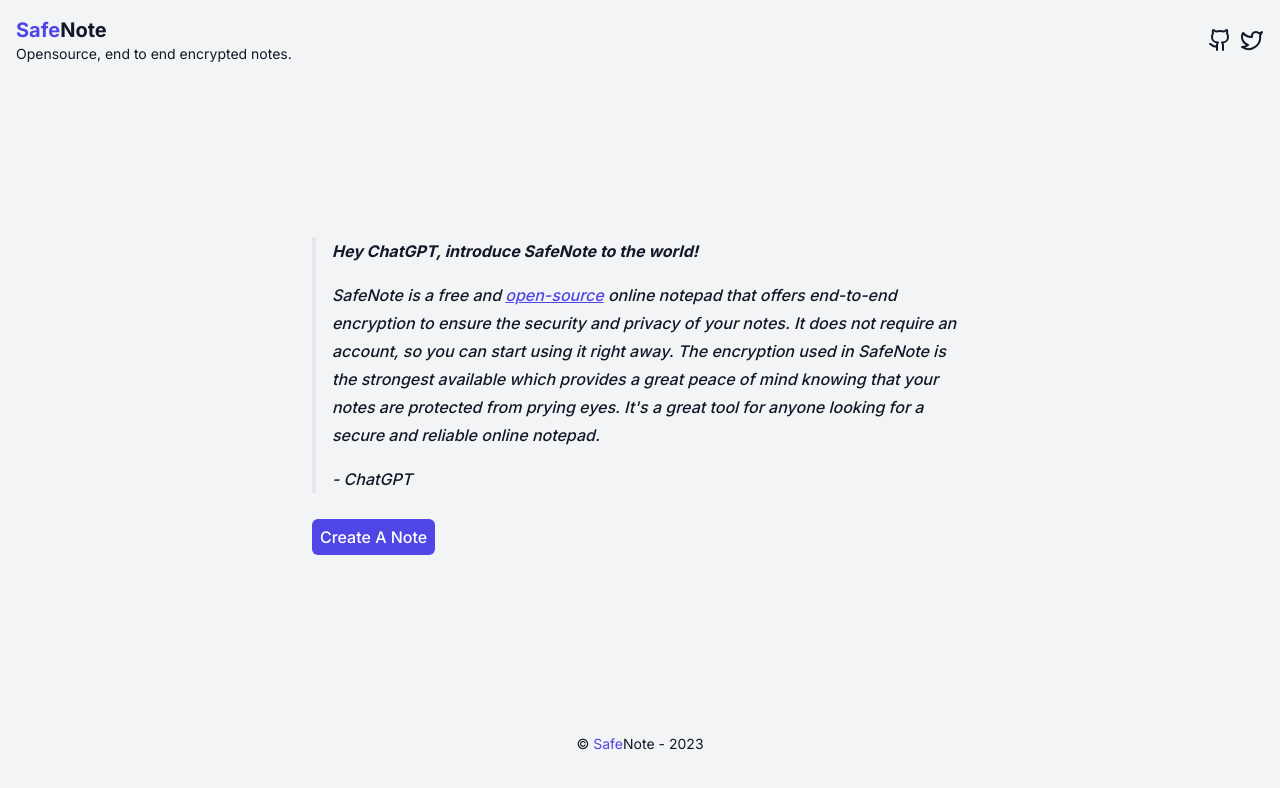
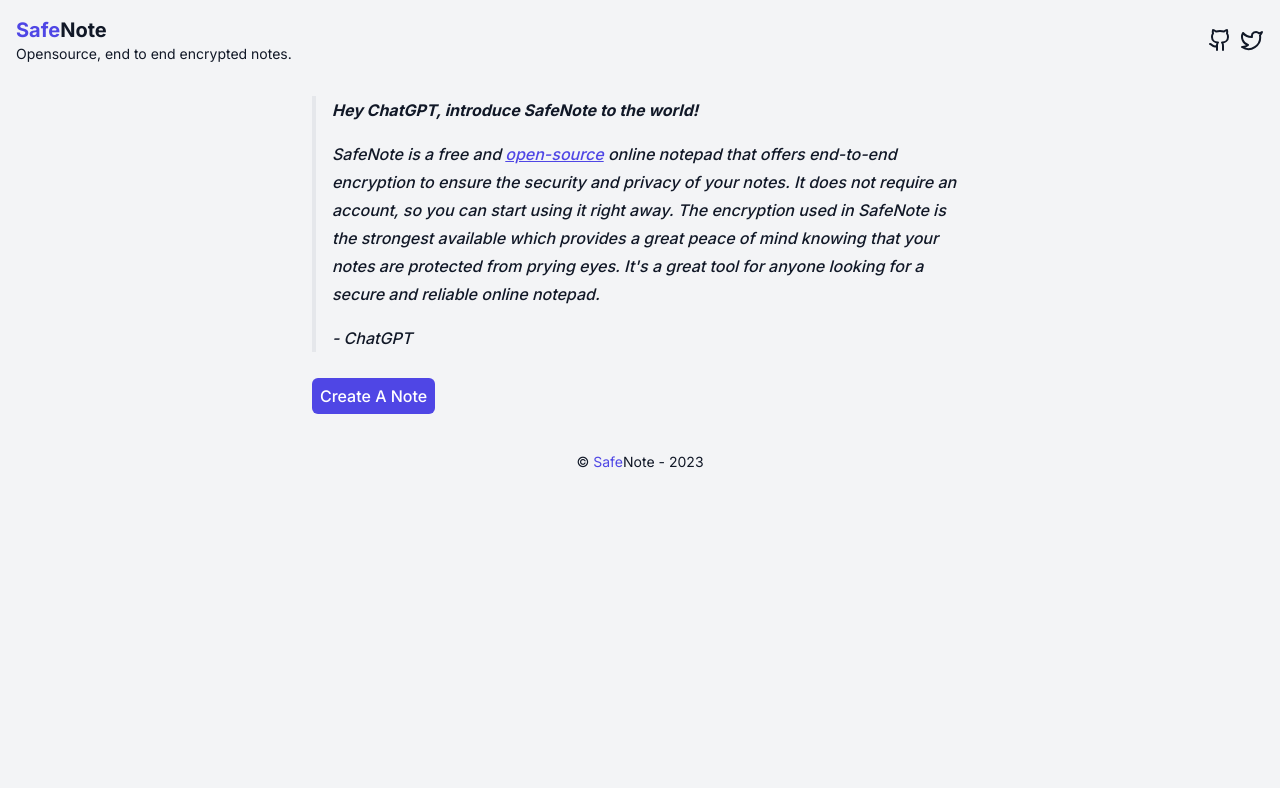
Before and after one commit to SafeNote/frontend, a Next.js app: page / in a window 1280 px wide. Shown: the top 788 px of the page. Built offline with nearby package versions, Linux system fonts and the light colour scheme; what tailwindcss-debug-screens would draw is missing.

Commit message:
style: removed height 75vh from home page

```diff
--- a/src/app/page.tsx
+++ b/src/app/page.tsx
@@ -50,7 +50,7 @@
     }
 
     return (
-        <div className='flex h-[75vh] max-h-[75vh] items-center justify-center overflow-y-auto'>
+        <div className='flex h-full items-center justify-center'>
             <div className='prose prose-base'>
                 <blockquote className='space-y-4'>
                     <div className='font-bold'>
```
